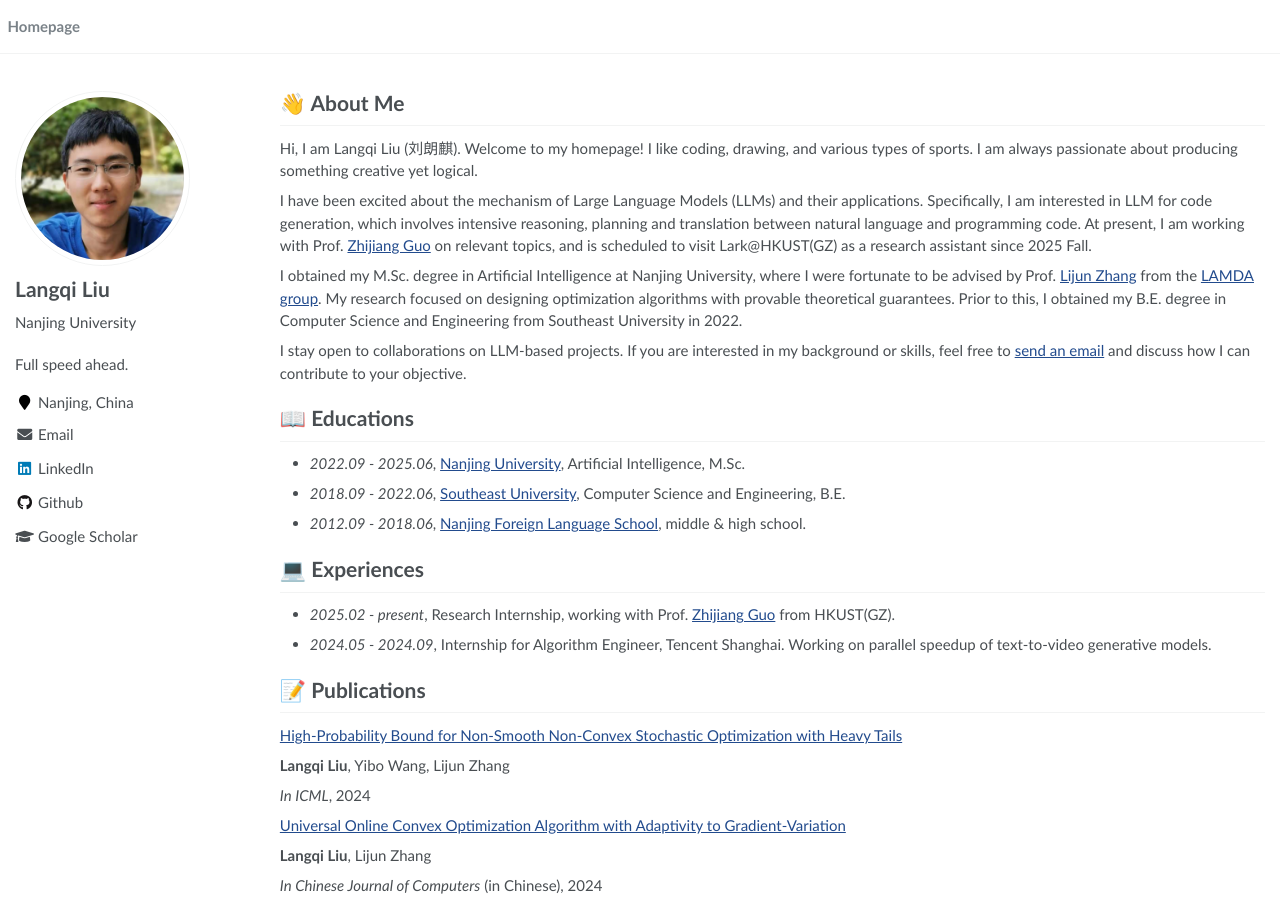
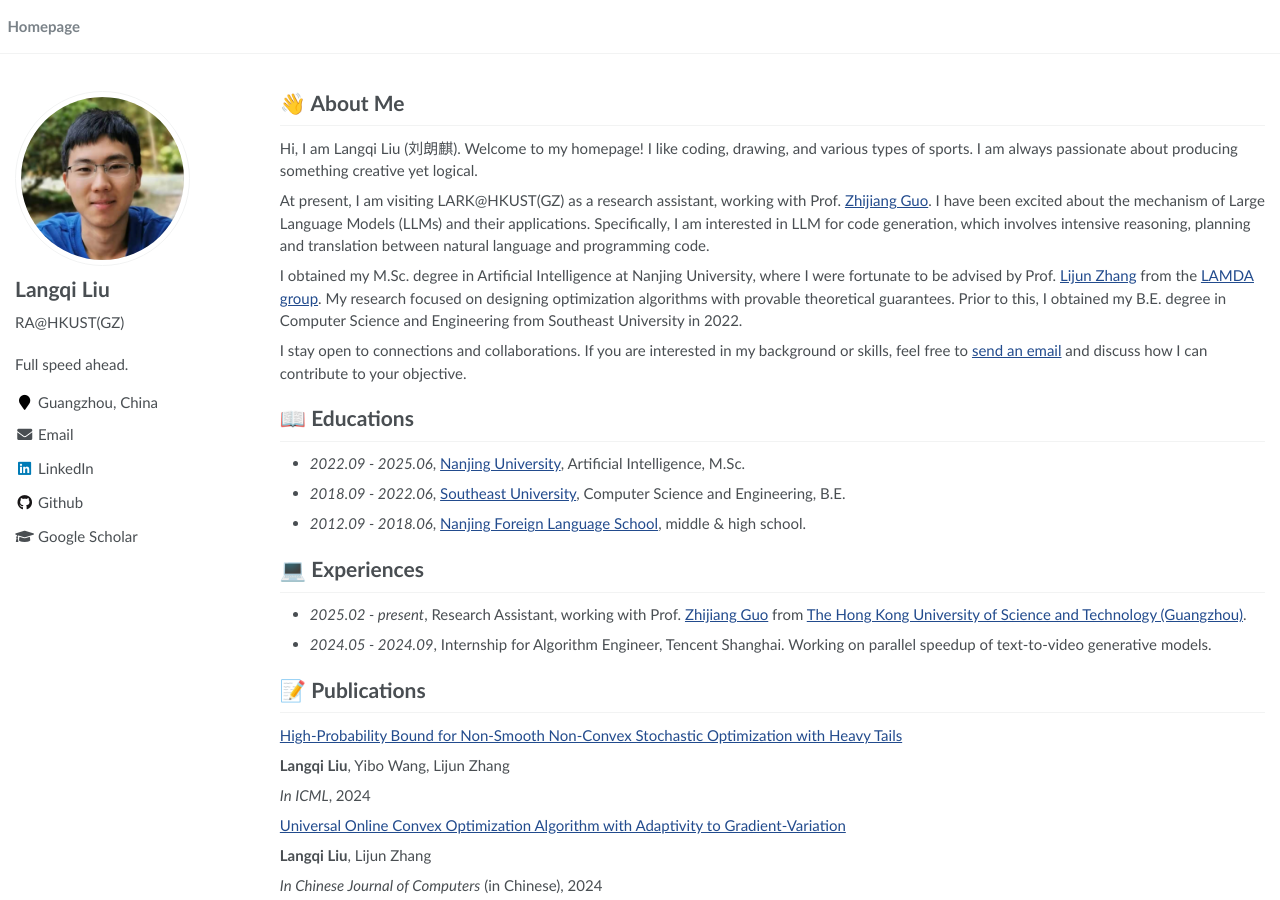
Before and after one commit to LiuRunky/LiuRunky.github.io, a Jekyll site: the page built from _pages/about.md, in a window 1280 px wide and 900 px high. Built offline with Jekyll 4.4.1, drawn with Linux system fonts in a browser that asks for light colours.

Commit message:
Update files

```diff
--- a/_config.yml
+++ b/_config.yml
@@ -23,8 +23,8 @@ baidu_site_verification  :  # get baidu_site_verification from https://ziyuan.ba
 author:
   name             : "Langqi Liu"
   avatar           : "images/photo_400x400.png"
-  bio              : "Nanjing University"
-  location         : "Nanjing, China"
+  bio              : "RA@HKUST(GZ)"
+  location         : "Guangzhou, China"
   employer         :
   pubmed           :
   googlescholar    : "https://scholar.google.com/citations?user=vO4zMe8AAAAJ&hl=en"
--- a/_pages/about.md
+++ b/_pages/about.md
@@ -22,15 +22,15 @@ Welcome to my homepage!
 I like coding, drawing, and various types of sports.
 I am always passionate about producing something creative yet logical.
 
+At present, I am visiting LARK@HKUST(GZ) as a research assistant, working with Prof. [Zhijiang Guo](https://cartus.github.io/).
 I have been excited about the mechanism of Large Language Models (LLMs) and their applications.
 Specifically, I am interested in LLM for code generation, which involves intensive reasoning, planning and translation between natural language and programming code.
-At present, I am working with Prof. [Zhijiang Guo](https://cartus.github.io/) on relevant topics, and is scheduled to visit Lark@HKUST(GZ) as a research assistant since 2025 Fall.
 
 I obtained my M.Sc. degree in Artificial Intelligence at Nanjing University, where I were fortunate to be advised by Prof. [Lijun Zhang](https://ai.nju.edu.cn/zlj/index.htm) from the [LAMDA group](https://www.lamda.nju.edu.cn/MainPage.ashx).
 My research focused on designing optimization algorithms with provable theoretical guarantees.
 Prior to this, I obtained my B.E. degree in Computer Science and Engineering from Southeast University in 2022.
 
-I stay open to collaborations on LLM-based projects.
+I stay open to connections and collaborations.
 If you are interested in my background or skills, feel free to [send an email](mailto:liurunky@gmail.com) and discuss how I can contribute to your objective.
 
 
@@ -43,7 +43,7 @@ If you are interested in my background or skills, feel free to [send an email](m
 - *2012.09 - 2018.06*, [Nanjing Foreign Language School](http://www.nfls.com.cn/), middle & high school.
 
 # 💻 Experiences
-- *2025.02 - present*, Research Internship, working with Prof. [Zhijiang Guo](https://cartus.github.io/) from HKUST(GZ).
+- *2025.02 - present*, Research Assistant, working with Prof. [Zhijiang Guo](https://cartus.github.io/) from [The Hong Kong University of Science and Technology (Guangzhou)](https://www.hkust-gz.edu.cn/).
 - *2024.05 - 2024.09*, Internship for Algorithm Engineer, Tencent Shanghai. Working on parallel speedup of text-to-video generative models.
 
 {% comment %}
```
